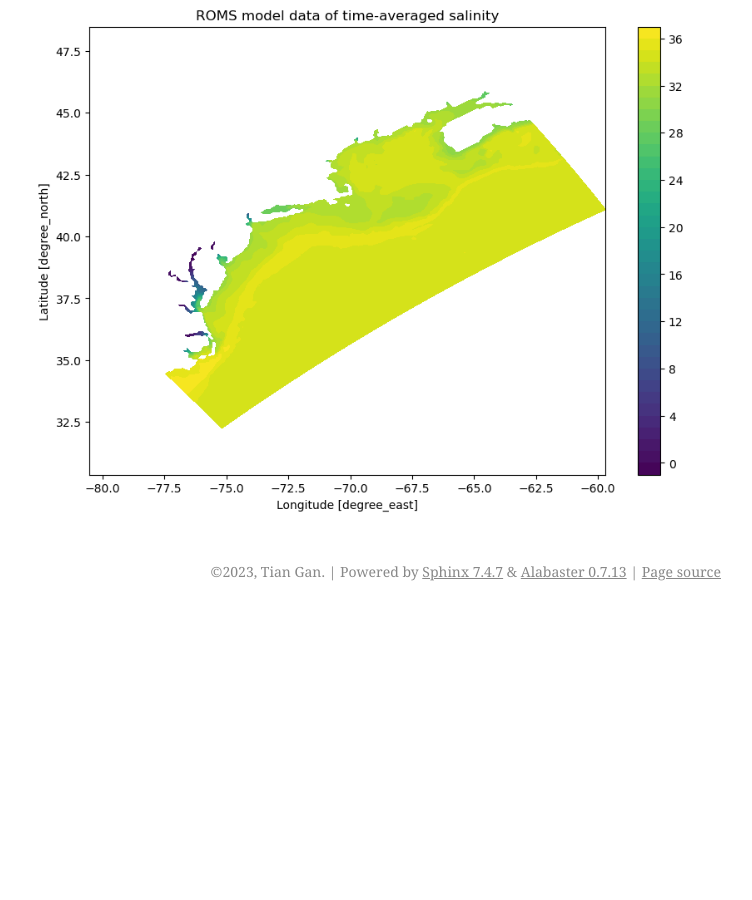
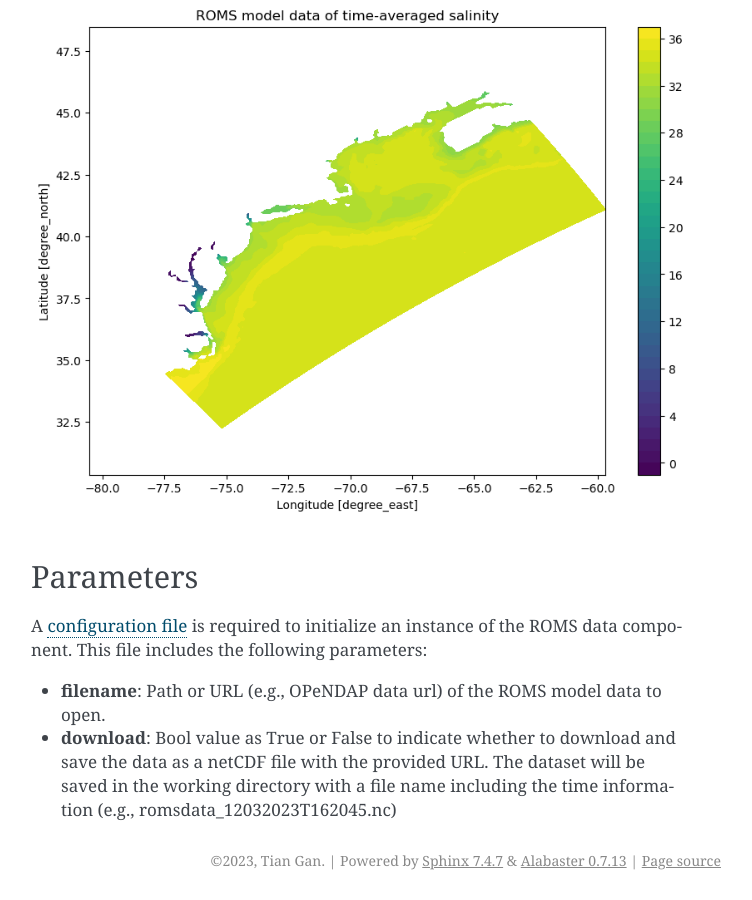
Before and after one commit to gantian127/bmi_roms, a Sphinx documentation site: the page built from docs/source/index.rst, in a window 1280 px wide and 900 px high, scrolled down 2625 px. Shown: the whole window, without its empty margins (389-1141 px from the left). Built offline with Sphinx 7.4.7, drawn with Linux system fonts in a browser that asks for light colours; before the commit the page ends 3236 px from its top, so only the background shows below that.

Commit message:
add parameter info in docs

```diff
--- a/docs/source/index.rst
+++ b/docs/source/index.rst
@@ -127,6 +127,19 @@ You can also launch binder to test and run the code below. |binder|
 
 |plot|
 
+
+Parameters
+++++++++++++++++++++++++++++++++++++
+
+A `configuration file <https://github.com/gantian127/bmi_roms/blob/master/notebooks/config_file.yaml>`_ is required
+to initialize an instance of the ROMS data component. This file includes the following parameters:
+
+* **filename**: Path or URL (e.g., OPeNDAP data url) of the ROMS model data to open.
+* **download**: Bool value as True or False to indicate whether to download and save the data as a netCDF file with the
+  provided URL. The dataset will be saved in the working directory with a file name including the time information
+  (e.g., romsdata_12032023T162045.nc)
+
+
 .. links:
 
 .. |binder| image:: https://mybinder.org/badge_logo.svg
```
